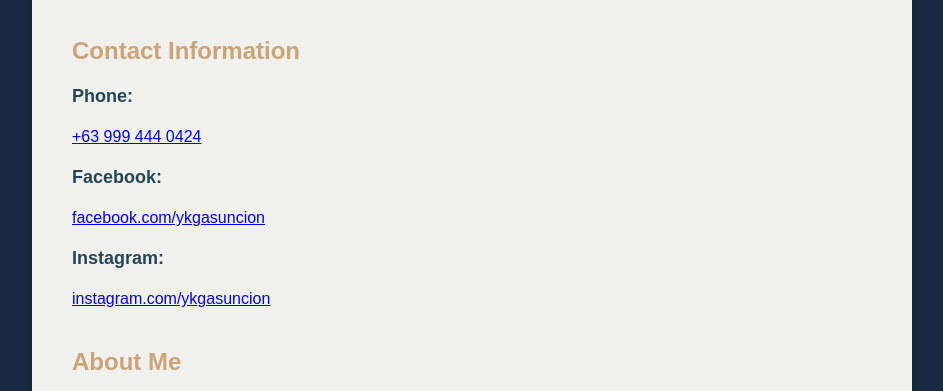
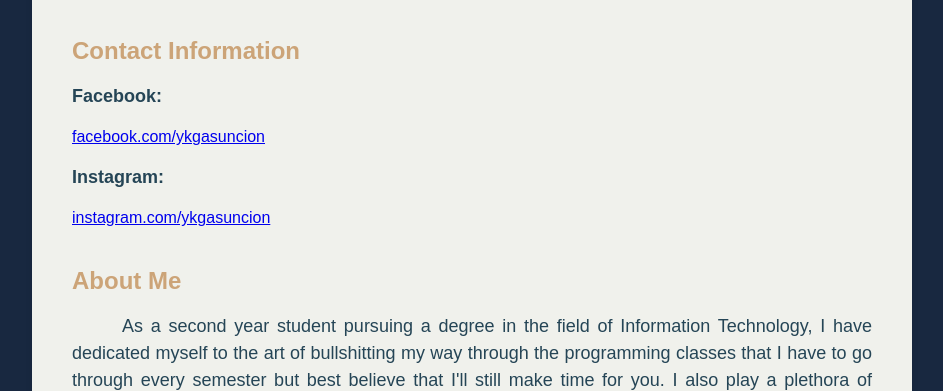
Before and after one commit to kaleidono/awooga-booga, a plain HTML site: page index.html in a window 1280 px wide. Shown: the part 396-787 px from the top of the page, without its empty margins (168-1111 px from the left). Drawn offline with Linux system fonts and the light colour scheme.

Commit message:
Update index.html

```diff
--- a/index.html
+++ b/index.html
@@ -77,10 +77,6 @@
     <div class="contact-info">
       <h2 class="section-title">Contact Information</h2>
       <div class="contact-item">
-		<p><b>Phone:</b></p>
-        <a class="contact-link" href="tel:+639994440424">+63 999 444 0424</a>
-      </div>
-      <div class="contact-item">
         <p><b>Facebook:</b></p>
 		<a class="contact-link" href="https://www.facebook.com/ykgasuncion/">facebook.com/ykgasuncion</a>
       </div>
```
